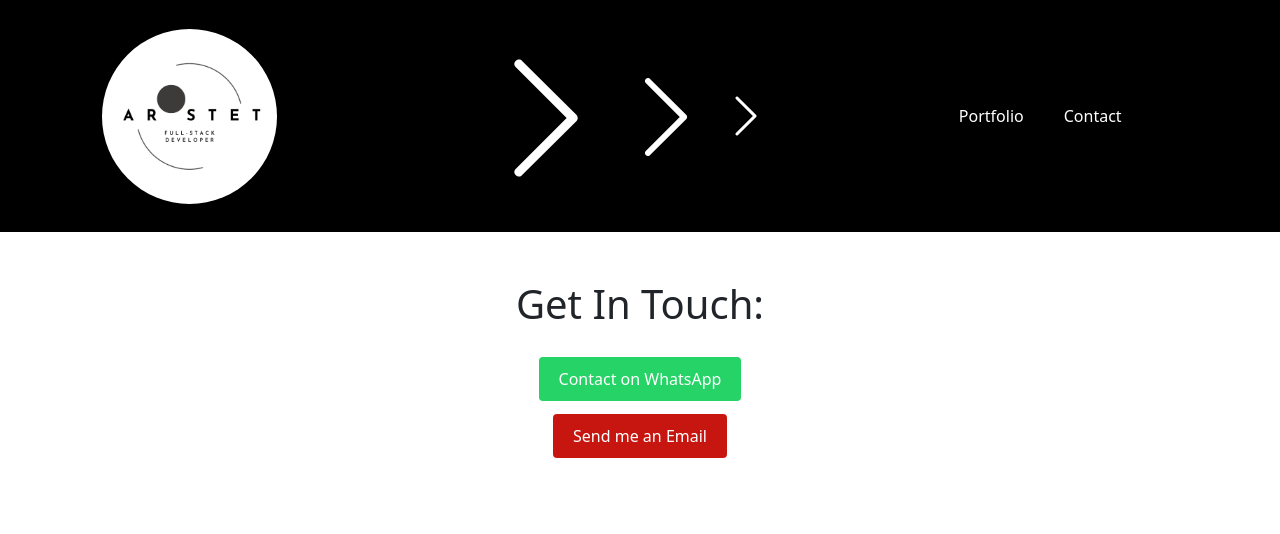
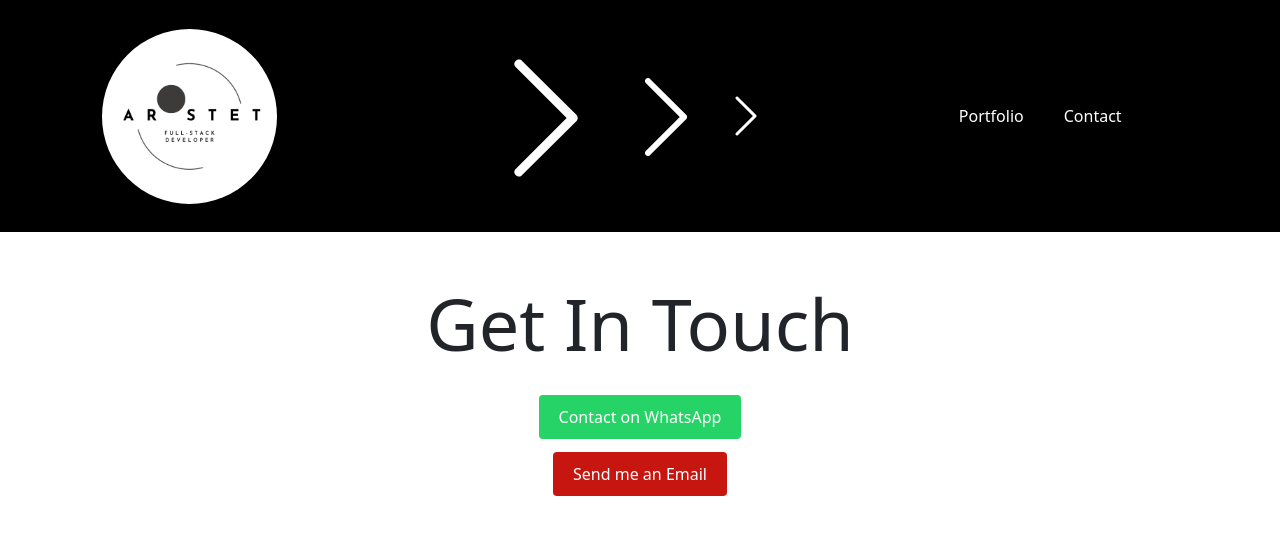
Before and after one commit to Arostet/Portfolio, a plain HTML site: page pages/contact.html in a window 1280 px wide. Drawn offline with nearby package versions, Linux system fonts and the light colour scheme; files whose address does not match are found by name.

Commit message:
font-size contant

```diff
--- a/pages/contact.html
+++ b/pages/contact.html
@@ -43,7 +43,7 @@
         </div>
     </nav>
     <div class="container pt-5 d-flex flex-column align-items-center justify-content-center">
-        <h1 class="pb-3 text-center">Get In Touch:</h1>
+        <h1 class="pb-3 text-center mb-2 display-2" >Get In Touch</h1>
         <a href="https://wa.me/+972587177788" class="whatsapp-button mb-2" target="_blank">Contact on WhatsApp</a>
         <a href="mailto:aron.stettin@gmail.com" class="email-button" target="_blank">Send me an Email</a>
     </div>
```
